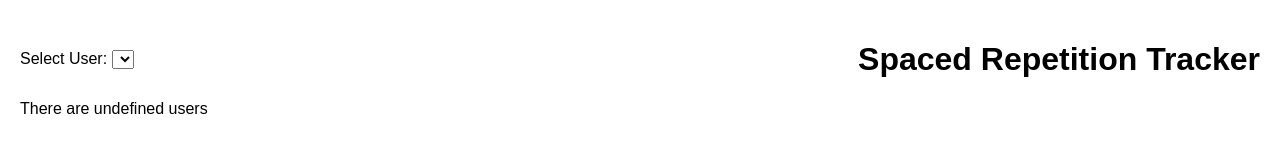
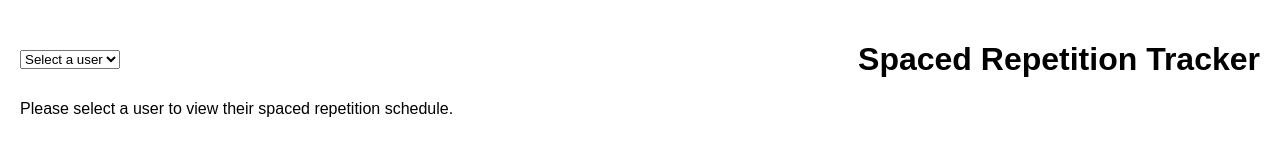
Before and after one commit to i786m/Piscine-Sprint-3-Project-Spaced-Repetition-Tracker, a website with bundled scripts: page index.html in a window 1280 px wide. Built offline with nearby package versions, Linux system fonts and the light colour scheme.

Commit message:
populate user dropdown options and add event listener for user selection

```diff
--- a/index.html
+++ b/index.html
@@ -10,8 +10,9 @@
 <body>
   <header>
     <section id="user-select-section">
-      <label for="user-select">Select User:</label>
+      <label for="user-select" class="screen-reader-only">Select User:</label>
       <select id="user-select">
+        <option value="default" disabled selected>Select a user</option>
       </select>
     </section>
     <h1>Spaced Repetition Tracker</h1>
--- a/script.mjs
+++ b/script.mjs
@@ -1,12 +1,45 @@
-// This is a placeholder file which shows how you can access functions defined in other files.
-// It can be loaded into index.html.
-// You can delete the contents of the file once you have understood how it works.
-// Note that when running locally, in order to open a web page which uses modules, you must serve the directory over HTTP e.g. with https://www.npmjs.com/package/http-server
-// You can't open the index.html file using a file:// URL.
-
 import { getUserIds } from "./common.mjs";
 
+const state = {
+  selectedUser: null,
+}
+
+function populateUserSelector() {
+  const userSelect = document.getElementById("user-select");
+  const users = getUserIds();
+  users.forEach(user => {
+    const option = document.createElement("option");
+    option.value = user;
+    option.textContent = `User ${user}`;
+    userSelect.appendChild(option);
+  });
+}
+
+function setupEventListeners() {
+  const userSelect = document.getElementById("user-select");
+  userSelect.addEventListener("change", handleUserChange);
+}
+
+function handleUserChange(event) {
+  state.selectedUser = event.target.value;
+  renderApp();
+}
+
+function renderApp() {
+  const app = document.getElementById("app");
+  app.innerHTML = ""; // Clear previous content
+
+  if (!state.selectedUser) {
+    app.textContent = "Please select a user to view their spaced repetition schedule.";
+    return;
+  } else {
+    app.textContent = `Displaying spaced repetition schedule for user: ${state.selectedUser}`;
+    // Here you would add code to fetch and display the user's schedule
+  }
+}
+
 window.onload = function () {
-  const users = getUserIds();
-  document.querySelector("main").innerText = `There are ${users.length} users`;
+  populateUserSelector();
+  setupEventListeners();
+  renderApp();
 };
--- a/style.css
+++ b/style.css
@@ -10,3 +10,14 @@ header{
     align-items: center;
     justify-content: space-between;
 }
+
+.screen-reader-only {
+    position: absolute;
+    width: 1px;
+    height: 1px;
+    padding: 0;
+    margin: -1px;
+    overflow: hidden;
+    clip: rect(0, 0, 0, 0);
+    border: 0;
+}
```
